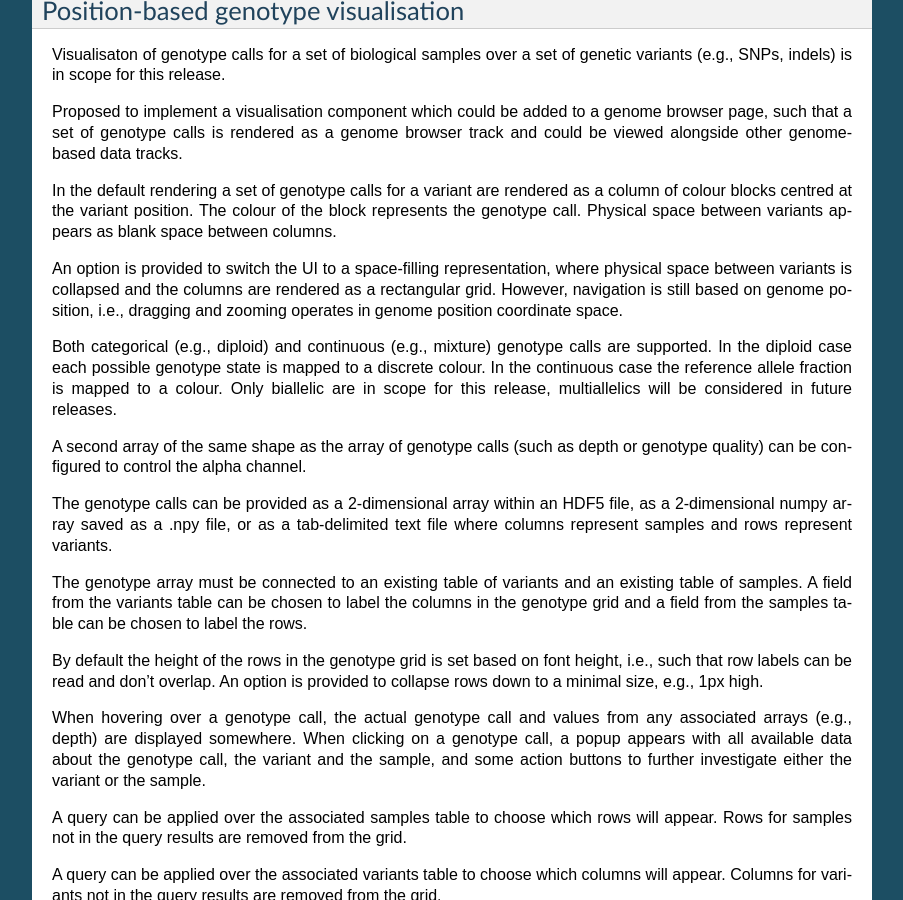
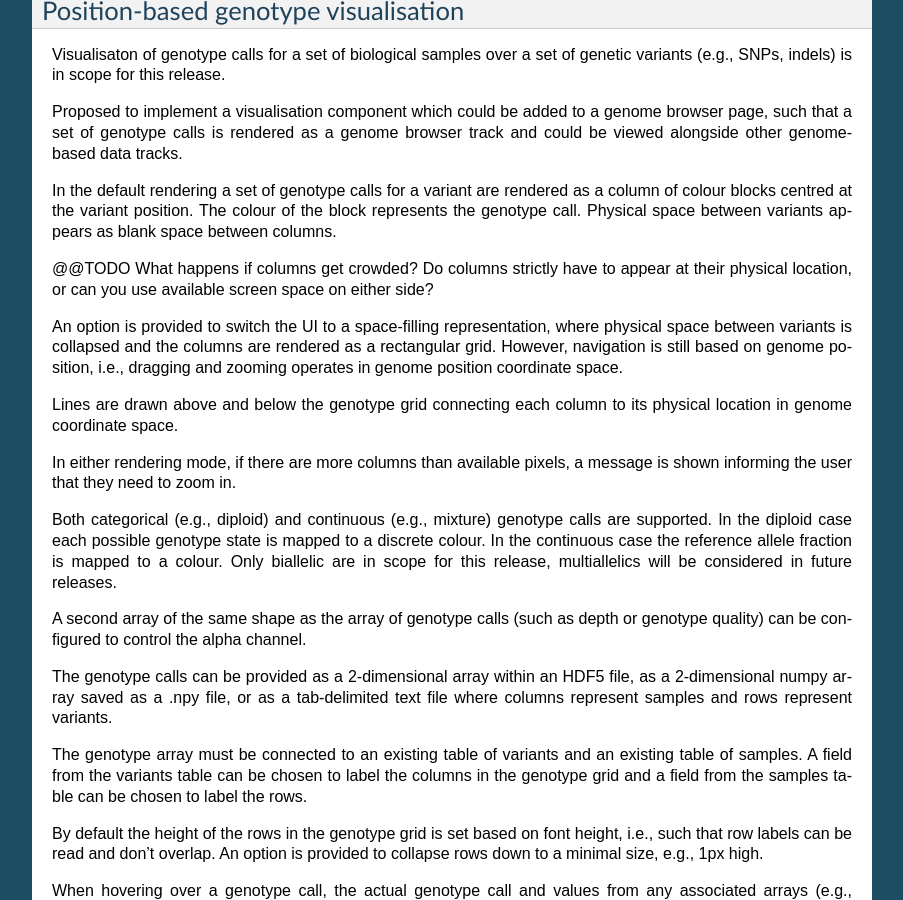
Before and after one commit to cggh/panoptes, a Sphinx documentation site: the page built from documentation/roadmap_1_0.rst, in a window 1280 px wide and 900 px high, scrolled down 580 px. Shown: the whole window, without its empty margins (198-1101 px from the left). Built offline with Sphinx 7.4.7, drawn with Linux system fonts in a browser that asks for light colours.

Commit message:
draft roadmap for 1.0 genotype browser - add some conditions

```diff
--- a/documentation/roadmap_1_0.rst
+++ b/documentation/roadmap_1_0.rst
@@ -50,11 +50,22 @@ position. The colour of the block represents the genotype
 call. Physical space between variants appears as blank space between
 columns.
 
+@@TODO What happens if columns get crowded? Do columns strictly have
+to appear at their physical location, or can you use available screen
+space on either side?
+
 An option is provided to switch the UI to a space-filling
 representation, where physical space between variants is collapsed and
 the columns are rendered as a rectangular grid. However, navigation is
 still based on genome position, i.e., dragging and zooming operates in
 genome position coordinate space.
+
+Lines are drawn above and below the genotype grid connecting each
+column to its physical location in genome coordinate space.
+
+In either rendering mode, if there are more columns than available
+pixels, a message is shown informing the user that they need to zoom
+in.
 
 Both categorical (e.g., diploid) and continuous (e.g., mixture)
 genotype calls are supported. In the diploid case each possible
```
